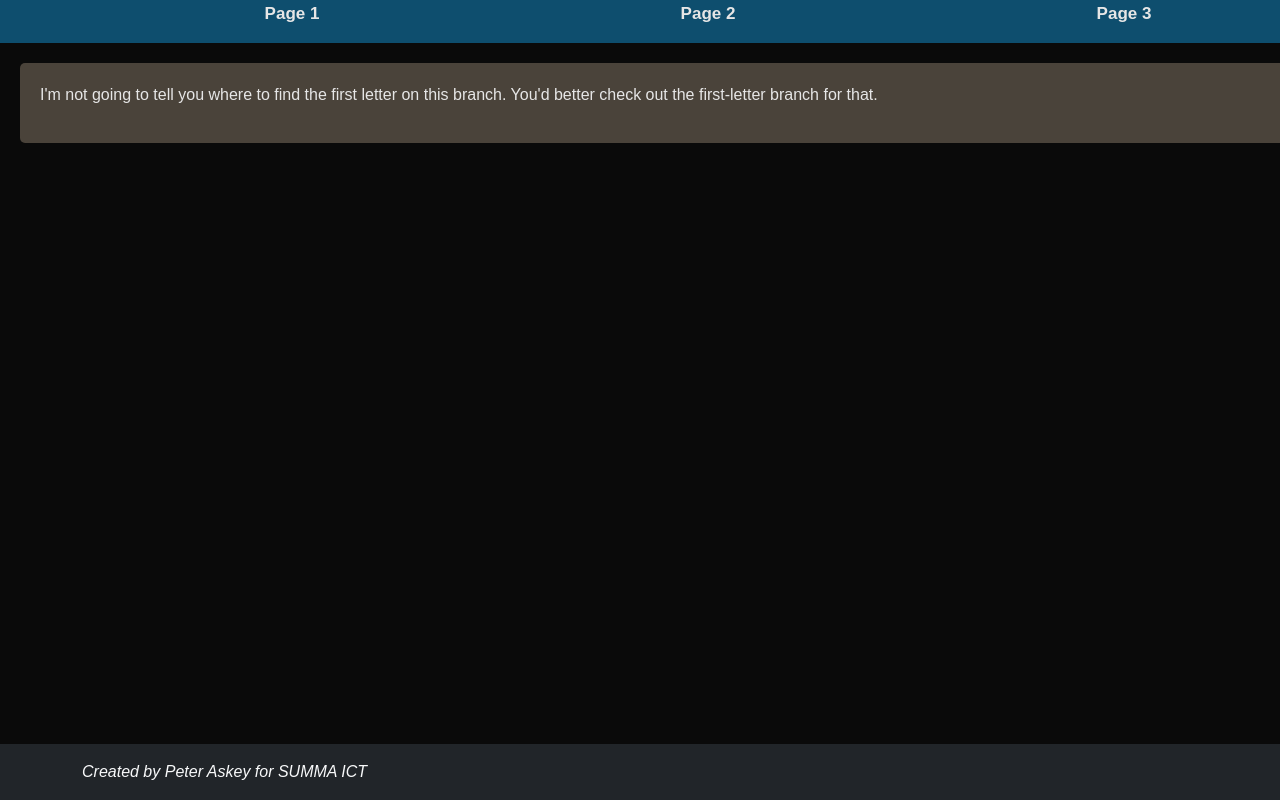
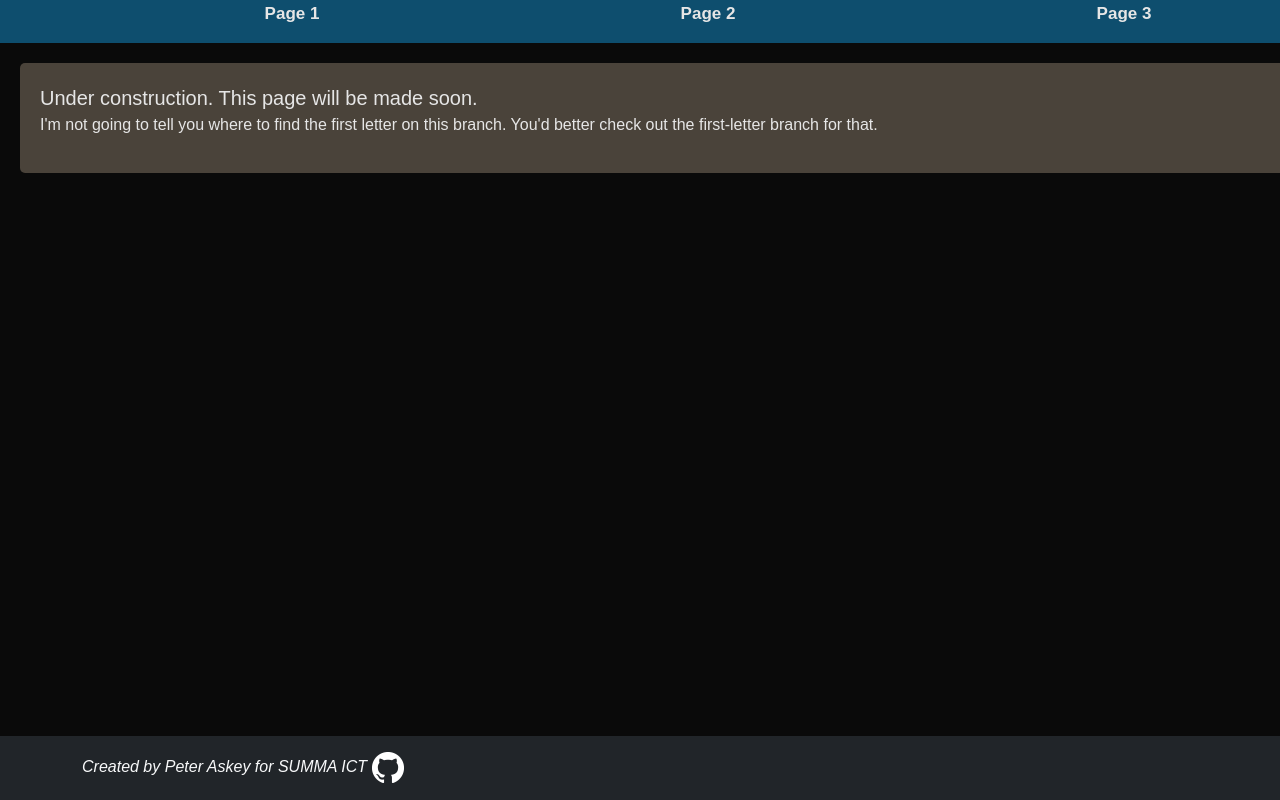
Before and after one commit to ASPE-Summa/Workshop2-Git-Branches, a plain HTML site: page index.html in a window 1280 px wide. Drawn offline with nearby package versions, Linux system fonts and the light colour scheme.

Commit message:
added missing links and a nice image

```diff
--- a/index.html
+++ b/index.html
@@ -19,6 +19,7 @@
     </nav>
     <article class="col-md-12">
         <p>
+            <span class="lead">Under construction. This page will be made soon.</span><br/>
             I'm not going to tell you where to find the first letter on this branch.
             You'd better check out the first-letter branch for that.
         </p>
@@ -26,6 +27,7 @@
     <footer class="footer mt-auto py-3 bg-dark">
         <div class="container">
             <i class="text-light">Created by Peter Askey for SUMMA ICT</i>
+            <a href="https://github.com/ASPE-Summa"><img src="assets/GitHub-Mark-Light-32px.png"/></a>
         </div>
     </footer>
 </body>
```
Also changed, not shown: page-three.html (+2 -0 lines), page-two.html (+1 -0 lines), assets/git-branches.png (added).
